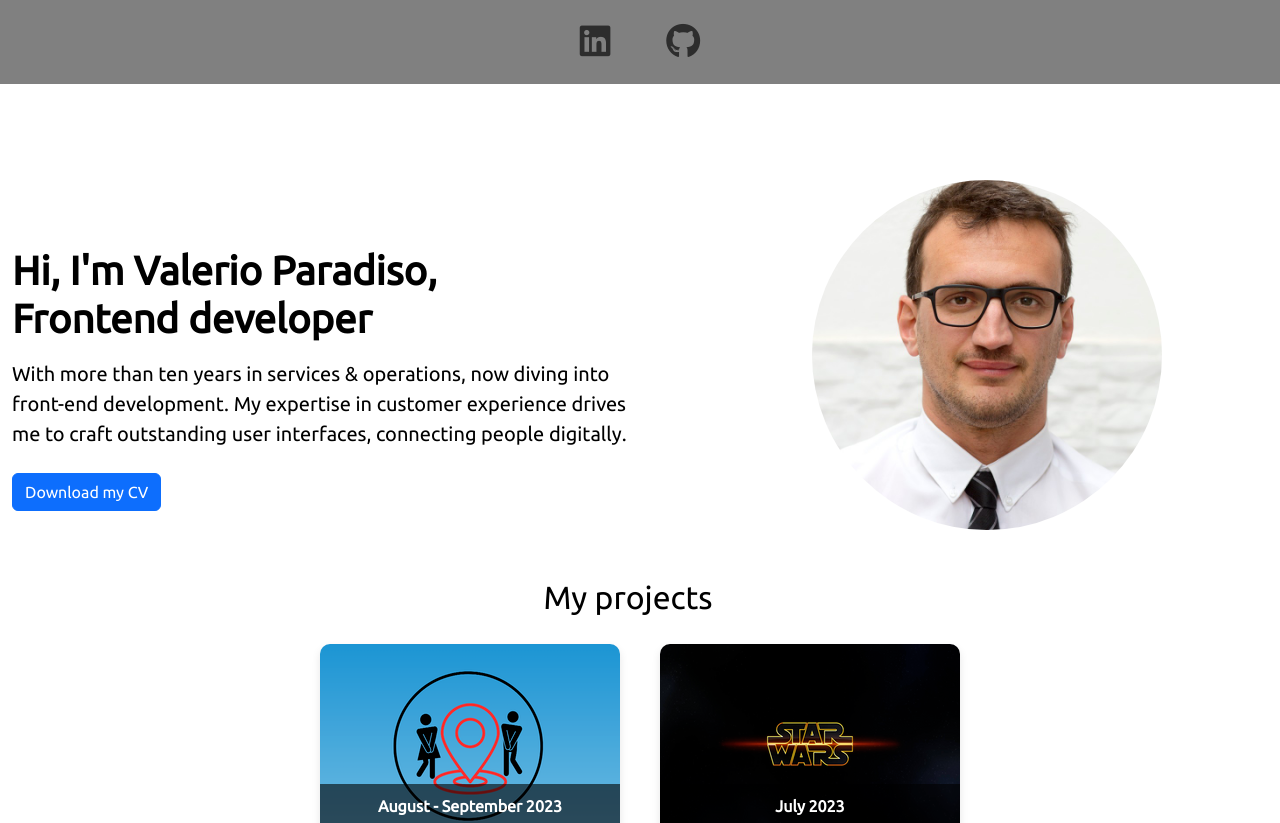
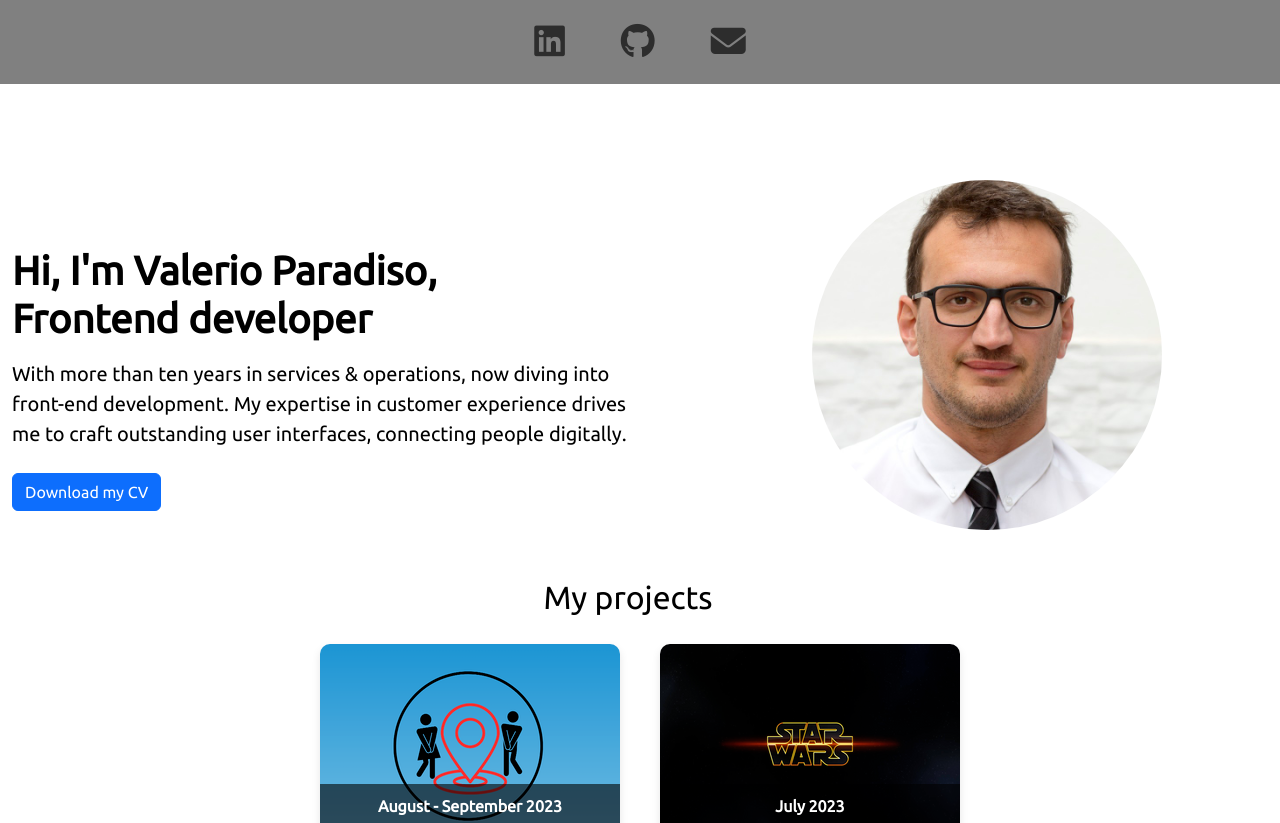
Before and after one commit to valerioprds/my-portfolio, an Angular app: page / in a window 1280 px wide. Shown: the top 823 px of the page. Built offline with nearby package versions, Linux system fonts and the light colour scheme; some icons are missing.

Commit message:
modified navbar links

```diff
--- a/src/app/app.component.html
+++ b/src/app/app.component.html
@@ -15,6 +15,11 @@
                       <i class="fab fa-github"></i>
                   </a>
               </li>
+              <li class="nav-item">
+                <a class="nav-link" href="mailto:v.paradiso89@gmail.com" target="_blank" rel="noopener noreferrer">
+                  <i class="fa-solid fa-envelope"></i>
+                </a>
+            </li>
           </ul>
       </div>
   </div>
```
